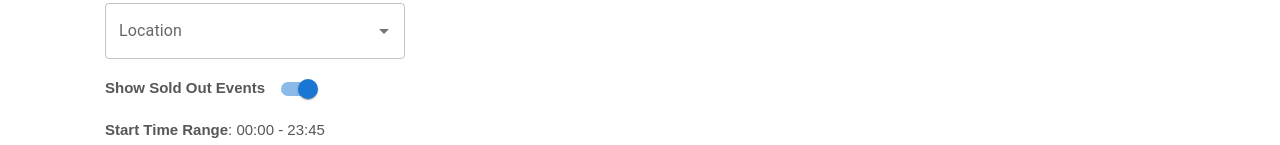
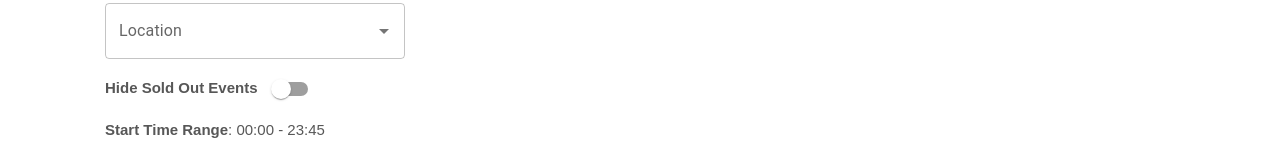
Before and after one commit to Sun-Mountain/GenConCal, a Next.js app in the folder frontend/: page / in a window 1280 px wide. Shown: the part 280-425 px from the top of the page. Built offline with nearby package versions, Linux system fonts and the light colour scheme.

Commit message:
changed to false

```diff
--- a/frontend/components/DailyTabs.tsx
+++ b/frontend/components/DailyTabs.tsx
@@ -67,7 +67,6 @@ export default function DailyTabs({
   const handleChange = (event: SyntheticEvent, newValue: number) => {
     setTab(newValue);
   };
-  console.log(startTimes);
 
   const getEventsList = (date: string) => {
     const dayEvents = dateList[date]
--- a/frontend/pages/index.tsx
+++ b/frontend/pages/index.tsx
@@ -12,6 +12,7 @@ export const { eventData, filters } = getData();
 
 export default function Home() {
   const filterList = filters;
+  console.log(filterList)
 
   // Lists
   const ageRequirements = filterList.ageRequirements;
@@ -35,7 +36,7 @@ export default function Home() {
   const [systemFilters, setSystemFilters] = useState<number[]>([]);
 
   // Switches
-  const [hideSoldOut, setHideSoldOut] = useState(true);
+  const [hideSoldOut, setHideSoldOut] = useState(false);
 
   return (
     <main>
```
